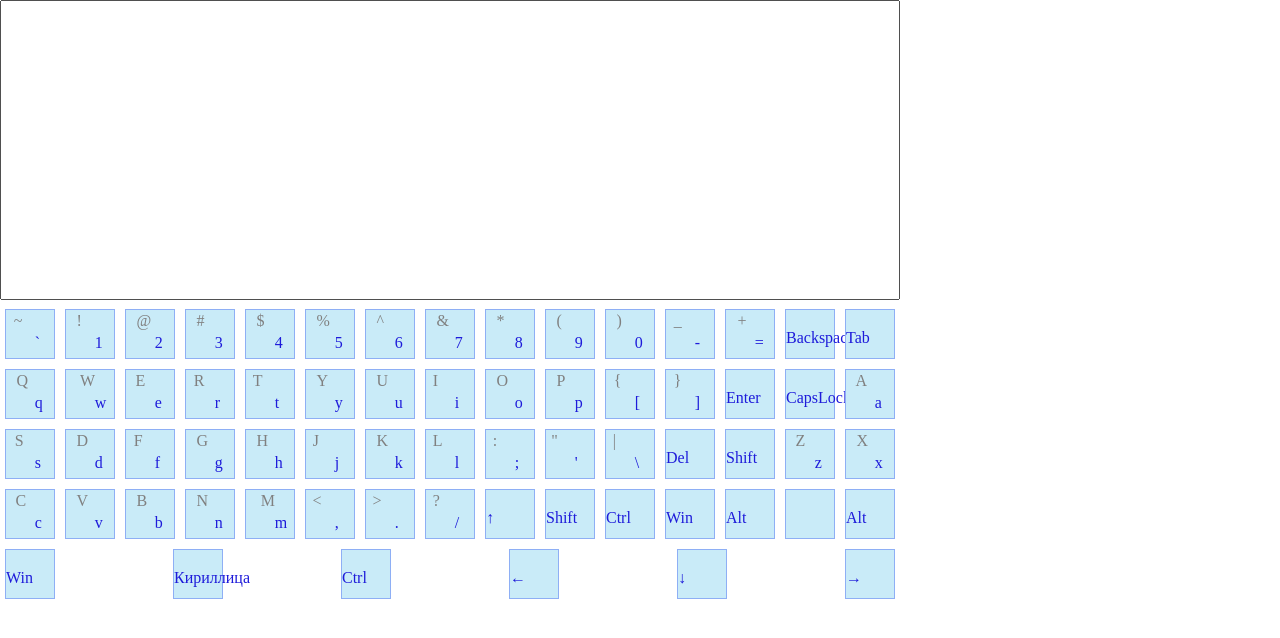
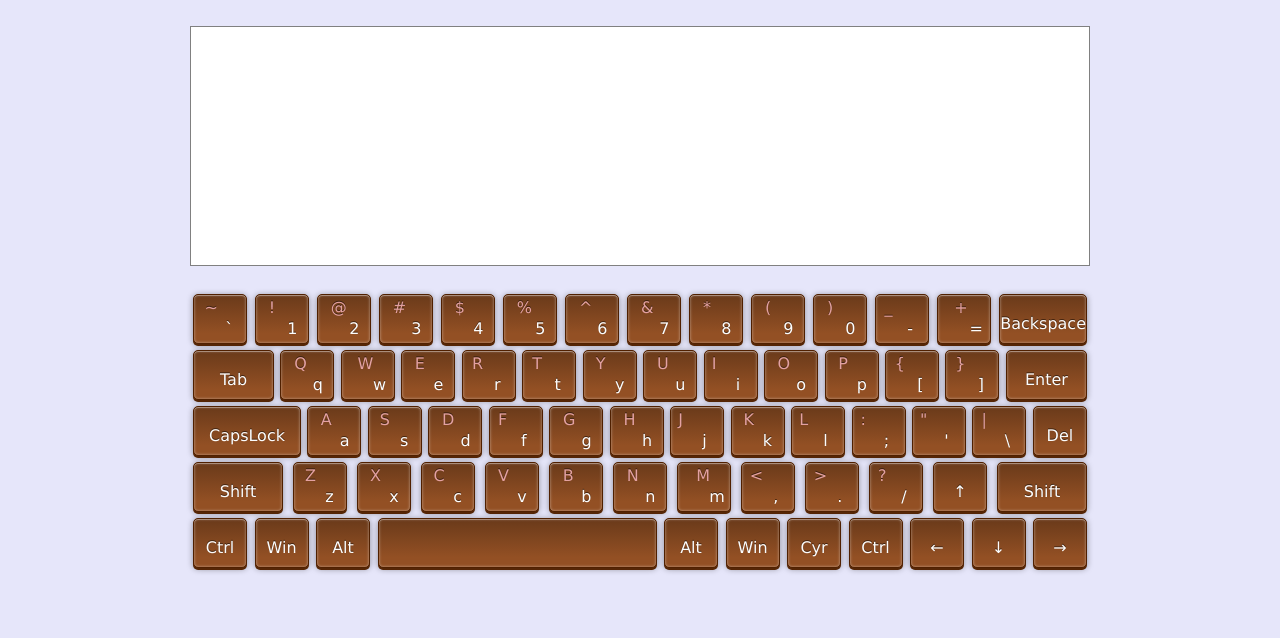
Before and after one commit to timurkalimullin/virtual-keyboard, a plain HTML site: page index.html in a window 1280 px wide. Drawn offline with Linux system fonts and the light colour scheme.

Commit message:
feat: add styles

```diff
--- a/script.js
+++ b/script.js
@@ -12,7 +12,7 @@ const lang_pad = {
         ['Tab'], ['q','Q' ], ['w','W' ], ['e','E' ], ['r','R'], ['t','T'], ['y','Y'], ['u','U'], ['i','I'], ['o','O'], ['p','P'], ['[','{'], [']', '}'], ['Enter'],
         ['CapsLock'], ['a','A'],['s','S'],['d','D'],['f','F'],['g','G'],['h','H'],['j','J'],['k','K'],['l','L'],[';',':'],["'", '"'],['\\', '|'], ['Del'],
         ['Shift'],['z','Z'],['x','X'],['c','C'],['v','V'],['b','B'],['n','N'],['m','M'],[',','<'],['.','>'],['/','?'],['↑'],['Shift'],
-        ['Ctrl'],['Win'], ['Alt'],[' '], ['Alt'],['Win'], ['Кириллица'], ['Ctrl'],['← '], ['↓ '], ['→ ']
+        ['Ctrl'],['Win'], ['Alt'],[' '], ['Alt'],['Win'], ['Cyr'], ['Ctrl'],['← '], ['↓ '], ['→ ']
     ],
 
     ru : [
@@ -20,7 +20,7 @@ const lang_pad = {
         ['Tab'], ['й','Й' ], ['ц','Ц'], ['у','У'], ['к','К'], ['е','Е'], ['н','Н'], ['г','Г'], ['ш','Ш'], ['щ','Щ'], ['з','З'], ['х','Х'], ['ъ','Ъ'], ['Enter'],
         ['CapsLock'], ['ф','Ф'],['ы','Ы'],['в','В'],['а','А'],['п','П'],['р','Р'],['о','О'],['л','Л'],['д','Д'],['ж','Ж'],['э','Э'],['\\', '/'], ['Del'],
         ['Shift'],['я','Я'],['ч','Ч'],['с','С'],['м','М'],['и','И'],['т','Т'],['ь','Ь'],['б','Б'],['ю','Ю'],['.',','],['↑'], ['Shift'],
-        ['Ctrl'],['Win'], ['Alt'],[' '], ['Alt'],['Win'], ['Latin'], ['Ctrl'],['← '], ['↓ '], ['→ ']
+        ['Ctrl'],['Win'], ['Alt'],[' '], ['Alt'],['Win'], ['Lat'], ['Ctrl'],['← '], ['↓ '], ['→ ']
     ],
 },
 keyPad_keys = [
@@ -63,6 +63,8 @@ function listeners() {
     window.addEventListener('keydown', (e)=>{
         e.preventDefault();
 
+        textOutput.focus();
+
         let code = e.code,
         key = document.querySelector(`.${localStorage.lang} .${code}`);
 
@@ -74,7 +76,6 @@ function listeners() {
         if (key.getAttribute('id') !== 'CapsLock') {
             pressed_down(key);
         } else if (key.getAttribute('id') == 'CapsLock') {
-
             caps();
         }
     });
@@ -186,7 +187,7 @@ function caps() {
 
 function mousedownHandler() {
     if (event.target.id == 'CapsLock') {
-        caps(event.target);
+        caps();
     } else if (event.target.className.includes('key')) {
         textOutput.focus();
         event.target.classList.add('pressed');
@@ -203,13 +204,12 @@ function mouseupHandler() {
 
 function mouseleaveHandler() {
     event.target.classList.remove('pressed');
-
 }
 
 
 // insert letter symbols and handle function keys
 
-function pressed_down(key, e) {
+function pressed_down(key) {
     let ins = key.getAttribute('id') || key.querySelector('.active').innerText,
     caret = findCaret()[0],
     string = textOutput.value.split('');
@@ -240,7 +240,7 @@ function pressed_down(key, e) {
         } else if (findCaret[0]==findCaret[1]) {
             string.splice(caret,1);
             textOutput.value = string.join('');
-            textOutput.selectionStart = textOutput.selectionEnd = caret + 1;
+            textOutput.selectionStart = textOutput.selectionEnd = caret ;
         }
     }
 
@@ -299,7 +299,7 @@ function pressed_down(key, e) {
     if (key.code =='ContextMenu' || key.getAttribute('id') == 'ContextMenu') {
         changeLang();
     }
-
+    textOutput.focus();
 
 }
 
--- a/style.css
+++ b/style.css
@@ -4,19 +4,31 @@
     box-sizing: border-box;
 }
 
+body{
+    background-color: lavender;
+    font-family: 'Lucida Sans', 'Lucida Sans Regular', 'Lucida Grande', 'Lucida Sans Unicode', Geneva, Verdana, sans-serif;
+}
 
 textarea {
-    width: 900px;
-    height: 300px;
+    display: block;
+    margin: 2% auto;
+    max-width: 900px;
+    max-height: 300px;
     resize: none;
+    width: 80%;
+    height: 30vh;
+    border: 1px ridge gray;
 }
 
 .pad {
     max-width: 900px;
+    width: 80%;
+    margin: 0 auto;
 }
 
-.en,.ru {
+.wrapper {
     display: flex;
+    width: 100%;
     justify-content: space-between;
     flex-wrap: wrap;
     user-select: none;
@@ -28,38 +40,63 @@ textarea {
 
 .key {
     position: relative;
-    width: 50px;
+    flex: 0 1 6%;
     height: 50px;
-    border: 1px solid rgb(142, 175, 245);
-    margin: 5px;
+    margin: 3px;
     cursor: pointer;
-    background-color: rgb(201, 235, 248);
+    color: #fff;
+    text-decoration: none;
+    text-shadow: 0 -1px rgba(0,0,0,.5);
+    user-select: none;
+    border: 1px solid rgb(80,32,0);
+    border-radius: 5px;
+    outline: none;
+    background: rgb(147,80,36) linear-gradient(rgb(106,58,26), rgb(147,80,36) 80%);
+    box-shadow:
+     0 2px rgb(86,38,6),
+     0 1px 6px rgba(0,0,0,.4),
+     inset 0 1px rgba(255,255,255,.3),
+     inset 0 0 3px rgba(255,255,255,.5);
+    transition: .2s all;
 }
 
 .key.pressed{
-    border-radius: 20%;
-    transform: translate(1.1,1.1);
-    background-color: rgb(173, 243, 132);
+    background: rgb(120,63,25) linear-gradient(rgb(120,63,25) 20%, rgb(167,91,41));
+    box-shadow:
+     0 2px rgb(86,38,6),
+     0 1px 6px rgba(0,0,0,.4),
+     inset 0 1px rgba(255,255,255,.3),
+     inset 0 0 3px rgba(255,255,255,.5);
+    -webkit-transform: translate(0, 4px);
+    transform: translate(-1px, 1px);
+}
+
+#CapsLock.key.pressed{
+    background: rgb(120,63,25) linear-gradient(rgb(126, 134, 46) 20%, rgb(139, 126, 2));
 }
 
 .key:hover{
-   border:2px solid green;
+    background: rgb(167,91,41) linear-gradient(rgb(126,69,31), rgb(167,91,41) 80%);
+}
+
+.key_func {
+    text-align: center;
 }
 
 .key_func span{
-    color:rgb(30, 27, 218);
     top:40%;
+    color:rgb(253, 253, 253);
 }
 
 span {
     display: inline-block;
     position: relative;
-    color: grey;
+    color: rgb(228, 161, 161);
     pointer-events: none;
 }
 
 span.active{
-    color:rgb(30, 27, 218);
+    color:rgb(253, 253, 253);
 }
 
 span.normal{
@@ -71,3 +108,16 @@ span.shifted{
     top: 5%;
     left: 5%;
 }
+
+#BackSpace,#Tab,#Enter {
+    flex-basis: 9%;
+}
+#CapsLock{
+    flex-basis: 12%;
+}
+#ShiftLeft,#ShiftRight{
+    flex-basis: 10%;
+}
+#Space{
+    flex-basis: 31%;
+}
```
